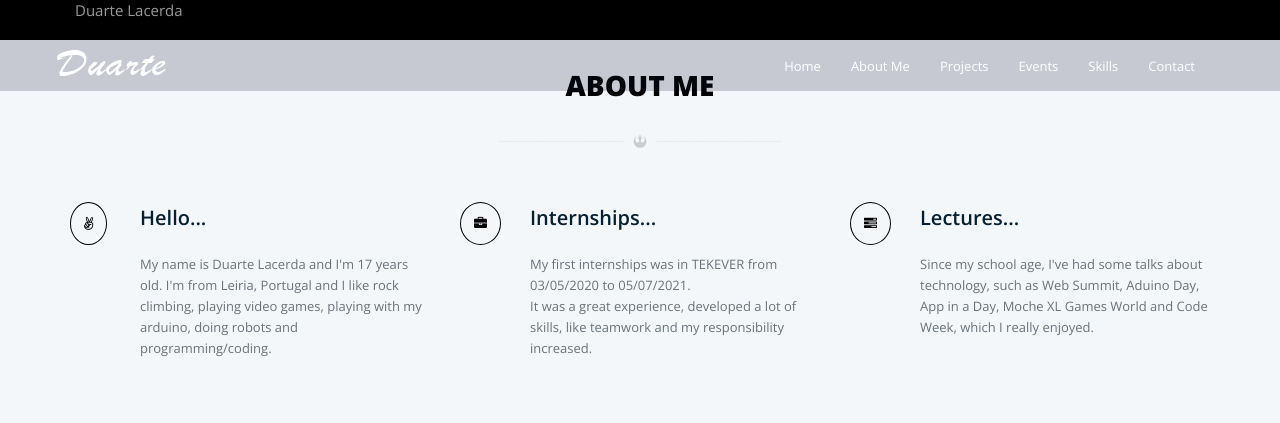
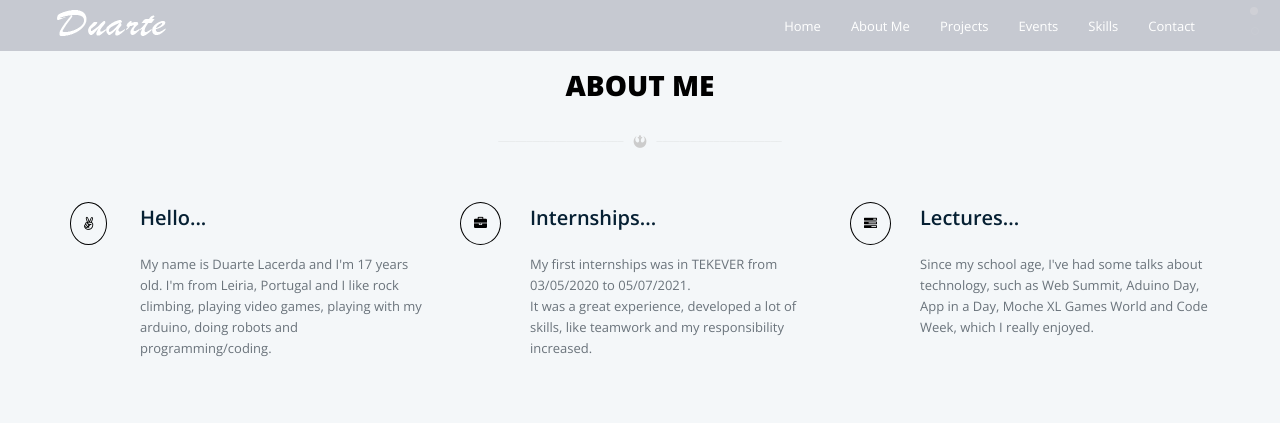
Before and after one commit to DuarteLacerda/DuarteLacerda.github.io, a PHP site: page / in a window 1280 px wide. Shown: the top 423 px of the page. Run offline with PHP 8.4, Linux system fonts and the light colour scheme; some libraries are stand-ins or nearby versions.

Commit message:
Posterior à apresentação

```diff
--- a/css/main.css
+++ b/css/main.css
@@ -130,32 +130,6 @@ body > section,
   left: 40%;
   position: absolute;
   top: 25%;
-}
-
-/*Top Bar*/
-
-#topbar {
-  background: #000000;
-  font-size: 15px;
-  height: 40px;
-  padding: 0;
-  color: rgba(255, 255, 255, 0.6);
-}
-#topbar .contact-info a {
-  line-height: 0;
-  color: rgba(255, 255, 255, 0.6);
-  transition: 0.3s;
-}
-#topbar .contact-info a:hover {
-  color: #fff;
-}
-#topbar .contact-info i {
-  color: #cc1616;
-  line-height: 0;
-  margin-right: 5px;
-}
-#topbar .contact-info .phone-icon {
-  margin-left: 15px;
 }
 
 /*=========================================
--- a/index.html
+++ b/index.html
@@ -59,14 +59,6 @@
         Fixed Navigation
         ==================================== -->
 	<header id="navigation" class="navbar-fixed-top navbar">
-		<section id="topbar" class="d-flex align-items-center">
-			<div class="container d-flex justify-content-center justify-content-md-between">
-				<div class="contact-info d-flex align-items-center">
-					<i class="bi bi-github"></i><a href="https://github.com/duartelacerda">Duarte Lacerda</a>
-					<i class="bi bi-peace"></i></i></a>
-				</div>
-			</div>
-		</section>
 		<div class="container">
 			<div class="navbar-header">
 				<!-- responsive nav button -->
```
